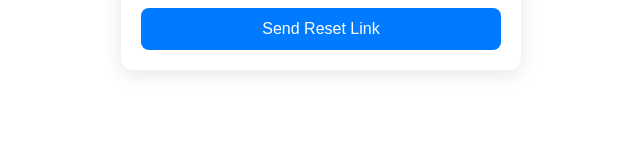
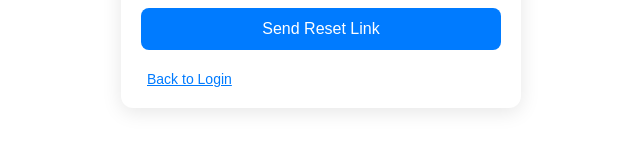
Before and after one commit to Ruletk/WarehouseSystem, a React (Vite) app in the folder apps/frontend/: page /reset-password in a window 1280 px wide. Shown: the part 217-368 px from the top of the page, without its empty margins (319-959 px from the left). Built offline with nearby package versions, Linux system fonts and the light colour scheme.

Commit message:
feat(frontend): add navigation link to login in ResetPasswordComponent

```diff
--- a/apps/frontend/src/components/auth/ResetPasswordComponent.tsx
+++ b/apps/frontend/src/components/auth/ResetPasswordComponent.tsx
@@ -1,4 +1,5 @@
 import React, { useState } from 'react';
+import { useNavigate } from 'react-router-dom';
 import AuthService from '../../services/AuthService';
 import commonStyles from './commonStyles.module.css';
 
@@ -11,6 +12,7 @@
   const [message, setMessage] = useState<string | null>(null);
   const [error, setError] = useState<string | null>(null);
   const [loading, setLoading] = useState(false);
+  const navigate = useNavigate();
 
   const handleSubmit = async (e: React.FormEvent) => {
     e.preventDefault();
@@ -48,6 +50,13 @@
           {loading ? 'Sending...' : 'Send Reset Link'}
         </button>
       </form>
+      <button
+        className={commonStyles['link-button']}
+        onClick={() => navigate('/login')}
+        style={{ marginTop: '20px' }}
+      >
+        Back to Login
+      </button>
     </div>
   );
 };
```
